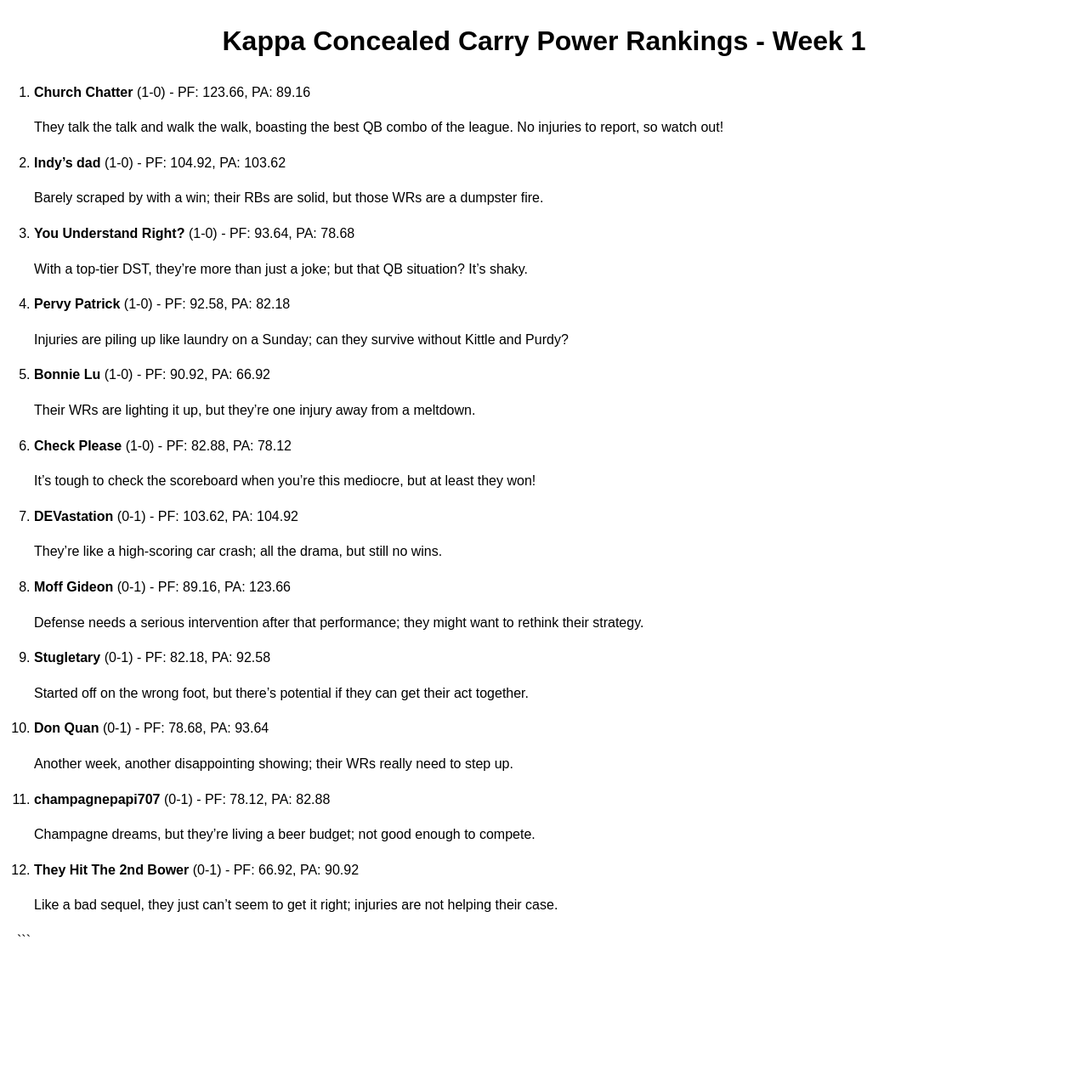
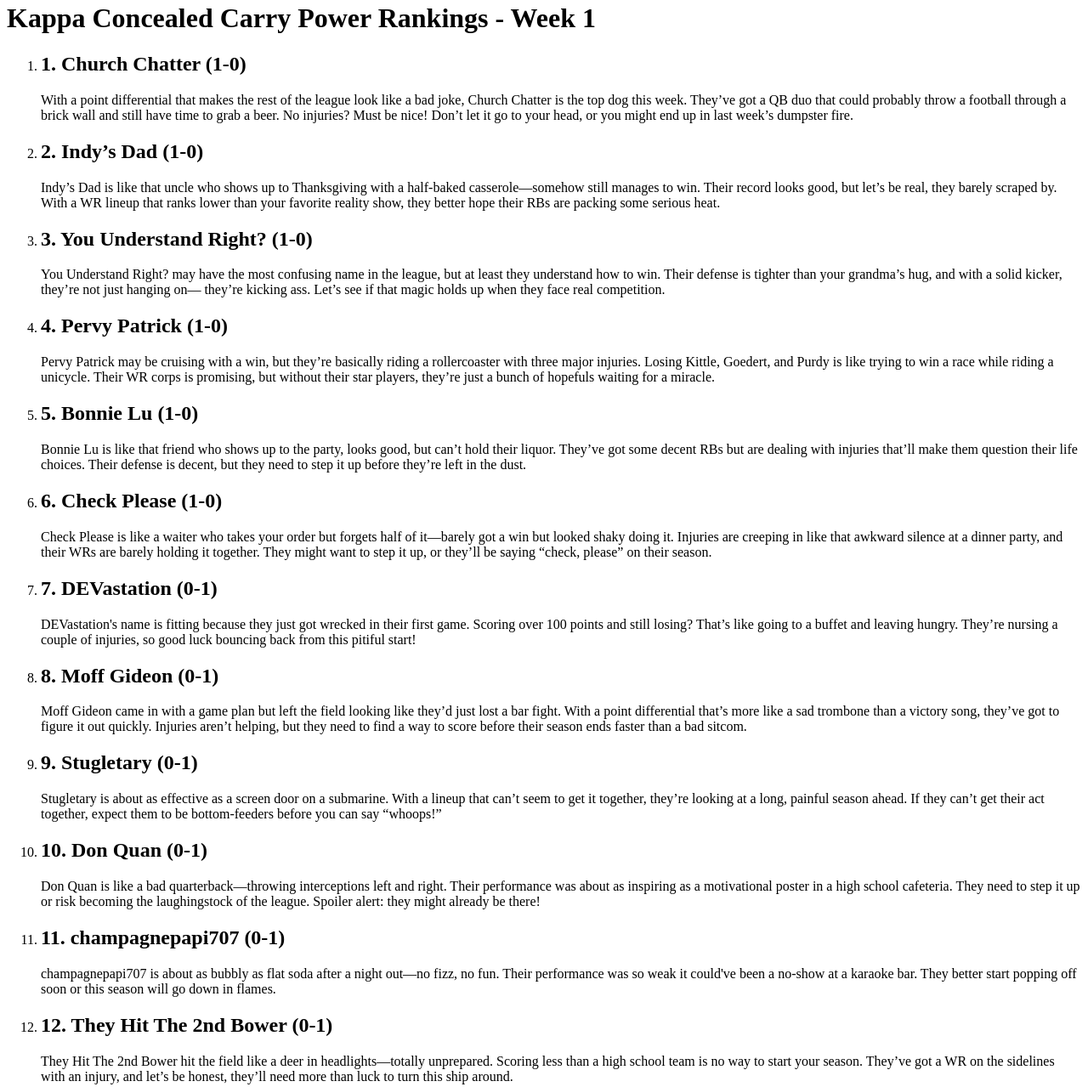
Before and after one commit to npatrick09/ff-ranking-ai, a plain HTML site: page index.html in a window 1280 px wide. Shown: the part 44-1323 px from the top of the page at 85% size. Before the commit the page ends 1184 px from the top, so only its background shows below. Drawn offline with Linux system fonts and the light colour scheme.

Commit message:
Prompt: R-rated snark, 2–3 sentences per team; update HTML generation accordingly

```diff
--- a/chat_prompt.json
+++ b/chat_prompt.json
@@ -2,7 +2,7 @@
   "league": "Kappa Concealed Carry",
   "season": 2025,
   "week": 1,
-  "instructions": "Create power rankings for this league in the tone of a snarky football analyst. Return a ranked order from 1 (best) to N (worst). For each team, include a brief, insightful one-liner. Use provided stats and position_ranks; consider injuries with position and rank where noted.",
+  "instructions": "Create power rankings for this league in the tone of a snarky, R-rated football analyst. Return a ranked order from 1 (best) to N (worst). For each team, write 2\u20133 sentences of edgy, comedic analysis; roast underperformers hard with crude humor and mild profanity, but avoid slurs or hateful language. Use provided stats and position_ranks; consider injuries with position and rank where noted.",
   "teams": [
     {
       "team_name": "Church Chatter",
--- a/index.html
+++ b/index.html
@@ -5,74 +5,57 @@
     <meta charset="UTF-8">
     <meta name="viewport" content="width=device-width, initial-scale=1.0">
     <title>Kappa Concealed Carry Power Rankings - Week 1</title>
-    <style>
-        body {
-            font-family: Arial, sans-serif;
-            margin: 20px;
-            line-height: 1.6;
-        }
-        h1 {
-            text-align: center;
-        }
-        ol {
-            list-style-type: decimal;
-            padding-left: 20px;
-        }
-        li {
-            margin-bottom: 15px;
-        }
-    </style>
 </head>
 <body>
     <h1>Kappa Concealed Carry Power Rankings - Week 1</h1>
     <ol>
         <li>
-            <strong>Church Chatter</strong> (1-0) - PF: 123.66, PA: 89.16
-            <p>They talk the talk and walk the walk, boasting the best QB combo of the league. No injuries to report, so watch out!</p>
+            <h2>1. Church Chatter (1-0)</h2>
+            <p>With a point differential that makes the rest of the league look like a bad joke, Church Chatter is the top dog this week. They’ve got a QB duo that could probably throw a football through a brick wall and still have time to grab a beer. No injuries? Must be nice! Don’t let it go to your head, or you might end up in last week’s dumpster fire.</p>
         </li>
         <li>
-            <strong>Indy’s dad</strong> (1-0) - PF: 104.92, PA: 103.62
-            <p>Barely scraped by with a win; their RBs are solid, but those WRs are a dumpster fire.</p>
+            <h2>2. Indy’s Dad (1-0)</h2>
+            <p>Indy’s Dad is like that uncle who shows up to Thanksgiving with a half-baked casserole—somehow still manages to win. Their record looks good, but let’s be real, they barely scraped by. With a WR lineup that ranks lower than your favorite reality show, they better hope their RBs are packing some serious heat.</p>
         </li>
         <li>
-            <strong>You Understand Right?</strong> (1-0) - PF: 93.64, PA: 78.68
-            <p>With a top-tier DST, they’re more than just a joke; but that QB situation? It’s shaky.</p>
+            <h2>3. You Understand Right? (1-0)</h2>
+            <p>You Understand Right? may have the most confusing name in the league, but at least they understand how to win. Their defense is tighter than your grandma’s hug, and with a solid kicker, they’re not just hanging on— they’re kicking ass. Let’s see if that magic holds up when they face real competition.</p>
         </li>
         <li>
-            <strong>Pervy Patrick</strong> (1-0) - PF: 92.58, PA: 82.18
-            <p>Injuries are piling up like laundry on a Sunday; can they survive without Kittle and Purdy?</p>
+            <h2>4. Pervy Patrick (1-0)</h2>
+            <p>Pervy Patrick may be cruising with a win, but they’re basically riding a rollercoaster with three major injuries. Losing Kittle, Goedert, and Purdy is like trying to win a race while riding a unicycle. Their WR corps is promising, but without their star players, they’re just a bunch of hopefuls waiting for a miracle.</p>
         </li>
         <li>
-            <strong>Bonnie Lu</strong> (1-0) - PF: 90.92, PA: 66.92
-            <p>Their WRs are lighting it up, but they’re one injury away from a meltdown.</p>
+            <h2>5. Bonnie Lu (1-0)</h2>
+            <p>Bonnie Lu is like that friend who shows up to the party, looks good, but can’t hold their liquor. They’ve got some decent RBs but are dealing with injuries that’ll make them question their life choices. Their defense is decent, but they need to step it up before they’re left in the dust.</p>
         </li>
         <li>
-            <strong>Check Please</strong> (1-0) - PF: 82.88, PA: 78.12
-            <p>It’s tough to check the scoreboard when you’re this mediocre, but at least they won!</p>
+            <h2>6. Check Please (1-0)</h2>
+            <p>Check Please is like a waiter who takes your order but forgets half of it—barely got a win but looked shaky doing it. Injuries are creeping in like that awkward silence at a dinner party, and their WRs are barely holding it together. They might want to step it up, or they’ll be saying “check, please” on their season.</p>
         </li>
         <li>
-            <strong>DEVastation</strong> (0-1) - PF: 103.62, PA: 104.92
-            <p>They’re like a high-scoring car crash; all the drama, but still no wins.</p>
+            <h2>7. DEVastation (0-1)</h2>
+            <p>DEVastation's name is fitting because they just got wrecked in their first game. Scoring over 100 points and still losing? That’s like going to a buffet and leaving hungry. They’re nursing a couple of injuries, so good luck bouncing back from this pitiful start!</p>
         </li>
         <li>
-            <strong>Moff Gideon</strong> (0-1) - PF: 89.16, PA: 123.66
-            <p>Defense needs a serious intervention after that performance; they might want to rethink their strategy.</p>
+            <h2>8. Moff Gideon (0-1)</h2>
+            <p>Moff Gideon came in with a game plan but left the field looking like they’d just lost a bar fight. With a point differential that’s more like a sad trombone than a victory song, they’ve got to figure it out quickly. Injuries aren’t helping, but they need to find a way to score before their season ends faster than a bad sitcom.</p>
         </li>
         <li>
-            <strong>Stugletary</strong> (0-1) - PF: 82.18, PA: 92.58
-            <p>Started off on the wrong foot, but there’s potential if they can get their act together.</p>
+            <h2>9. Stugletary (0-1)</h2>
+            <p>Stugletary is about as effective as a screen door on a submarine. With a lineup that can’t seem to get it together, they’re looking at a long, painful season ahead. If they can’t get their act together, expect them to be bottom-feeders before you can say “whoops!”</p>
         </li>
         <li>
-            <strong>Don Quan</strong> (0-1) - PF: 78.68, PA: 93.64
-            <p>Another week, another disappointing showing; their WRs really need to step up.</p>
+            <h2>10. Don Quan (0-1)</h2>
+            <p>Don Quan is like a bad quarterback—throwing interceptions left and right. Their performance was about as inspiring as a motivational poster in a high school cafeteria. They need to step it up or risk becoming the laughingstock of the league. Spoiler alert: they might already be there!</p>
         </li>
         <li>
-            <strong>champagnepapi707</strong> (0-1) - PF: 78.12, PA: 82.88
-            <p>Champagne dreams, but they’re living a beer budget; not good enough to compete.</p>
+            <h2>11. champagnepapi707 (0-1)</h2>
+            <p>champagnepapi707 is about as bubbly as flat soda after a night out—no fizz, no fun. Their performance was so weak it could've been a no-show at a karaoke bar. They better start popping off soon or this season will go down in flames.</p>
         </li>
         <li>
-            <strong>They Hit The 2nd Bower</strong> (0-1) - PF: 66.92, PA: 90.92
-            <p>Like a bad sequel, they just can’t seem to get it right; injuries are not helping their case.</p>
+            <h2>12. They Hit The 2nd Bower (0-1)</h2>
+            <p>They Hit The 2nd Bower hit the field like a deer in headlights—totally unprepared. Scoring less than a high school team is no way to start your season. They’ve got a WR on the sidelines with an injury, and let’s be honest, they’ll need more than luck to turn this ship around.</p>
         </li>
     </ol>
 </body>
```
Also changed, not shown: league_standings_week1_2025.json, 1 other file.
